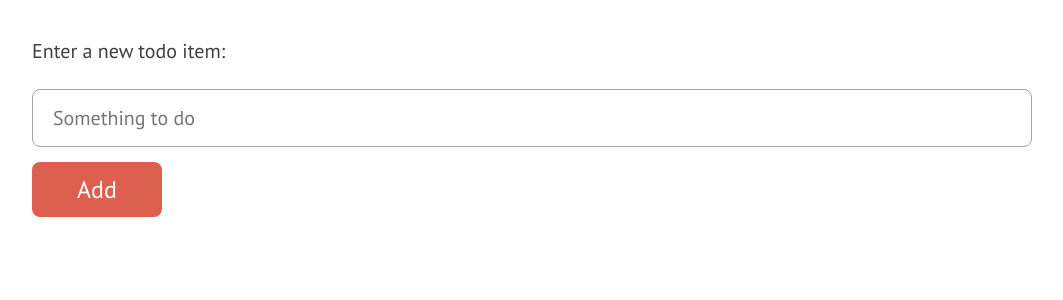
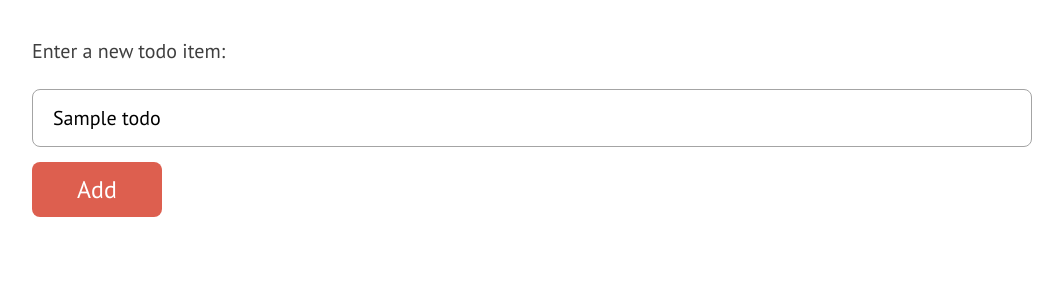
Before and after one commit to deepakbuilds/todo_starter, a Flask app: template templates/list.html in a window 1280 px wide. Shown: the part 342-642 px from the top of the page, without its empty margins (108-1171 px from the left). Run offline with Flask 3, Linux system fonts and the light colour scheme; the template is opened without the code that fills it: most values are stand-ins (such as "Sample title", 1, 10 or a date in 2020).

Commit message:
v3: Final changes in accordance with LSBot Suggestions

```diff
--- a/app.py
+++ b/app.py
@@ -12,7 +12,18 @@ from uuid import uuid4
 
 from functools import wraps
 
-from todos.utils import error_for_list_title, find_list_by_id, error_for_todo, find_todo_by_id, delete_todo_by_id, mark_all_completed, todos_remaining, is_list_completed, is_todo_completed, sort_items
+from todos.utils import (
+    delete_todo_by_id,
+    error_for_list_title,
+    error_for_todo,
+    find_list_by_id,
+    find_todo_by_id,
+    is_list_completed,
+    is_todo_completed,
+    mark_all_completed,
+    sort_items,
+    todos_remaining,
+)
 
 from werkzeug.exceptions import NotFound
 
@@ -98,7 +109,7 @@ def create_todo(list_id, lst):
     error = error_for_todo(todo_title)
     if error:
         flash(error, "error")
-        return render_template("list.html", lst=lst)
+        return render_template("list.html", lst=lst, todo=todo_title)
     lst['todos'].append({
         'id': str(uuid4()),
         'title': todo_title,
--- a/templates/list.html
+++ b/templates/list.html
@@ -45,7 +45,7 @@
       </dt>
       <dd>
         <input name="todo" id="todo" placeholder="Something to do" type="text"
-               value="{{ request.form['todo'] }}">
+               value="{{ todo }}">
       </dd>
     </dl>
     <fieldset class="actions">
```
